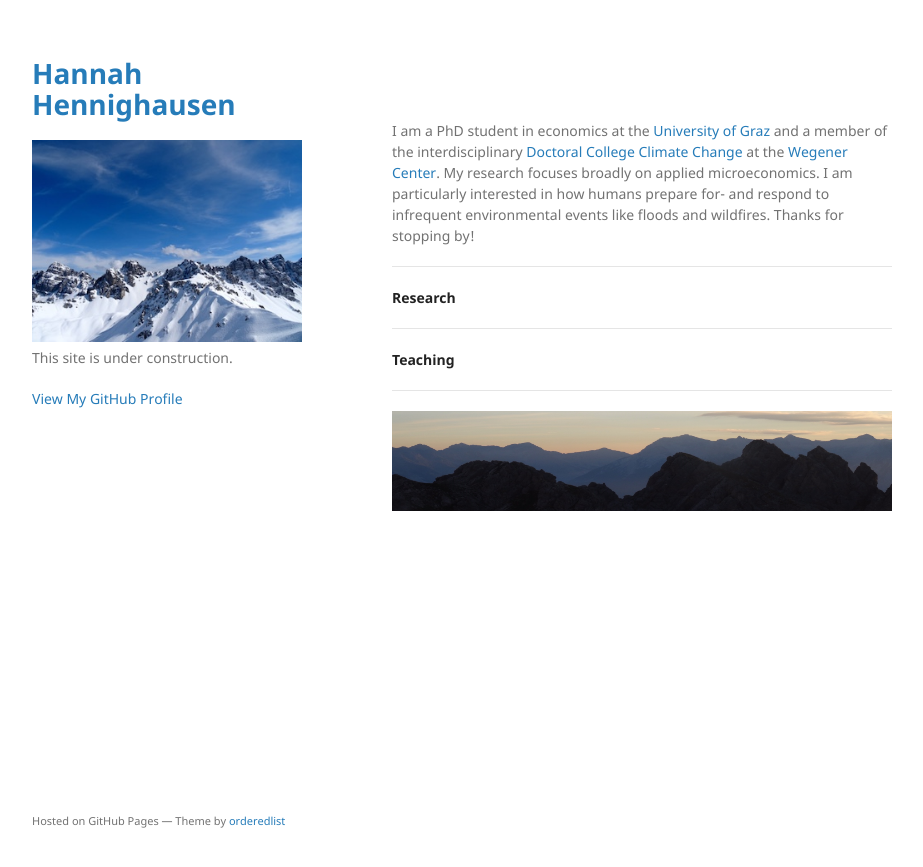
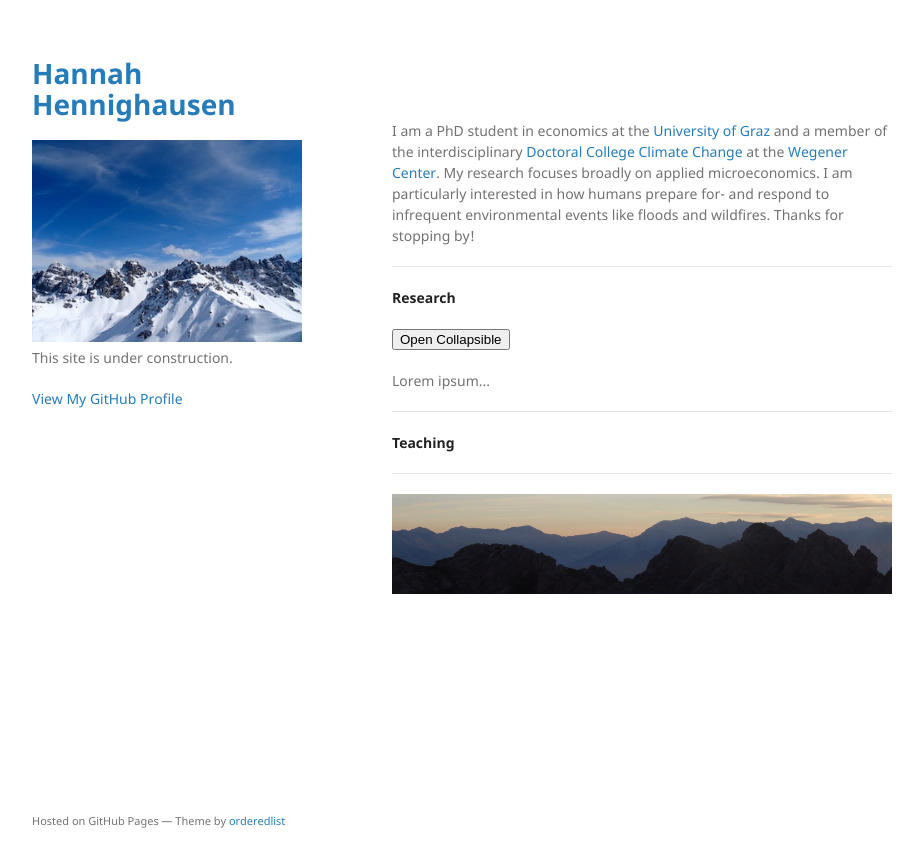
Before and after one commit to hannahhennighausen/hannahhennighausen.github.io, a Jekyll site: the page built from index.md, in a window 1280 px wide. Shown: the top 867 px of the page, without its empty margins (178-1101 px from the left). Built offline with Jekyll 4.4.1, drawn with Linux system fonts in a browser that asks for light colours.

Commit message:
Update index.md

```diff
--- a/index.md
+++ b/index.md
@@ -11,6 +11,11 @@ I am a PhD student in economics at the [University of Graz](https://volkswirtsch
 
 **Research**
 
+<button class="collapsible">Open Collapsible</button>
+<div class="content">
+  <p>Lorem ipsum...</p>
+</div>
+
 * * *
 
 **Teaching**
```
